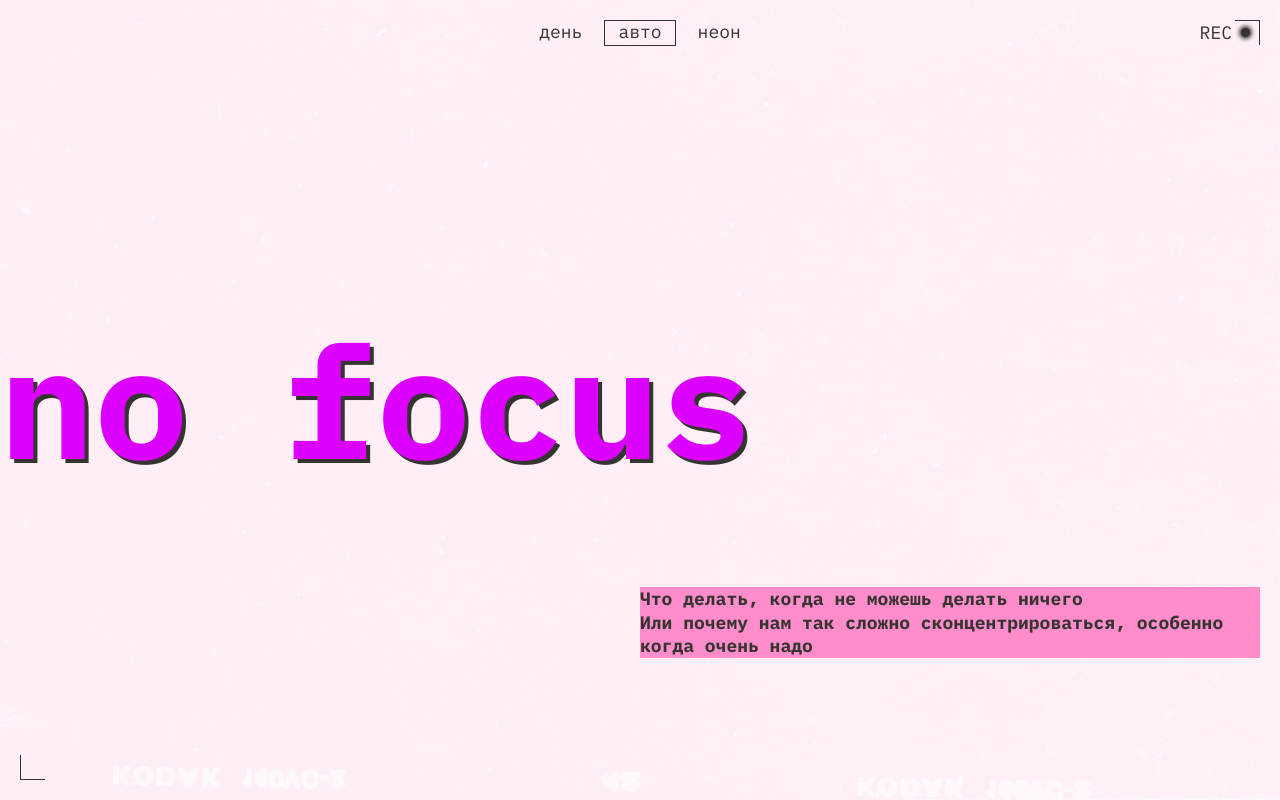
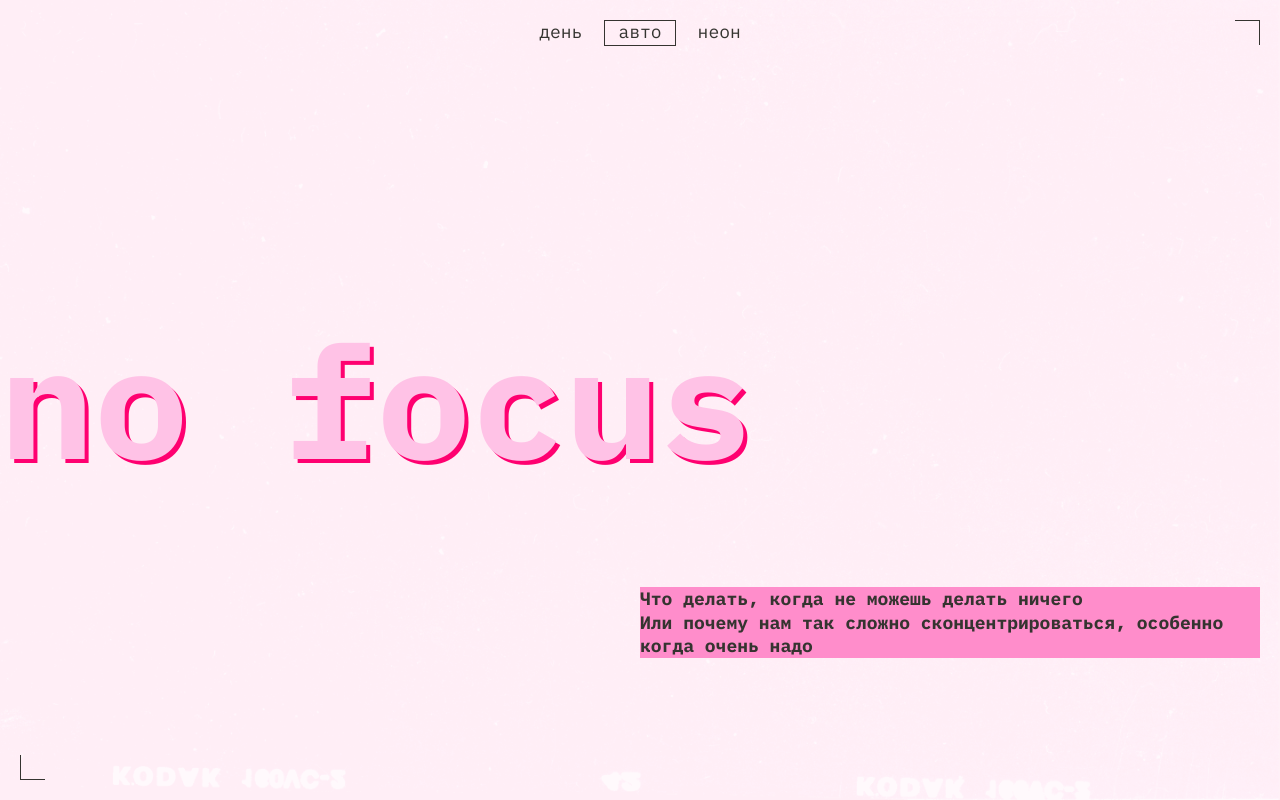
Before and after one commit to Ddenzl/slozhno-sosredotochitsya, a plain HTML site: page index.html in a window 1280 px wide. Shown: the top 800 px of the page. Drawn offline with Linux system fonts and the light colour scheme.

Commit message:
second commit

```diff
--- a/index.html
+++ b/index.html
@@ -56,7 +56,7 @@
     </header>
     <main class="main">
       <section class="section section__question">
-        <h3 class="title">Почему сосредоточиться так сложно</h3>
+        <h2 class="title">Почему сосредоточиться так сложно</h2>
         <article class="section__card">
           <h3 class="title title-decor">Многозадачность</h3>
           <p class="section__card-text">
@@ -91,7 +91,7 @@
         </article>
       </section>
       <section class="section section__problems">
-        <h3 class="title">Что снижает концентрацию внимания?</h3>
+        <h2 class="title">Что снижает концентрацию внимания?</h2>
         <div class="wrapper">
           <article class="section__card">
             <h3 class="title title-decor">Многозадачность</h3>
--- a/styles/dark.css
+++ b/styles/dark.css
@@ -20,20 +20,12 @@
   --title-color: var(--accent-color);
   --bg-image: url(../images/cover-image-dark.png);
   --hover-color: rgba(255, 0, 112, 0.4);
-}
 
-@media (prefers-color-scheme: dark) {
-  :root {
-    --accent-color: #ff0070;
-    --main-color: var(--accent-color);
-    --logo-color: #DB00FF;
-    --logo-shadow: var(--accent-color);
-    --text-color: #F1B2CE;
-    --decor-color-text: var(--bg-color);
-    --decor-color-bg: var(--main-color);
-    --bg-color: #000028;
-    --title-color: var(--accent-color);
-    --bg-image: url(../images/cover-image-dark.png);
-    --hover-color: rgba(255, 0, 112, 0.4);
+  .header__decor-element::before {
+    display: block;
+  }
+
+  .header__decor-element::after {
+    display: block;
   }
 }
--- a/styles/light.css
+++ b/styles/light.css
@@ -11,29 +11,46 @@
   */
   --accent-color: #353430;
   --main-color: #ff8dcb;
-  --logo-color: var(--main-color);
-  --logo-shadow: var(--accent-color);
+  --logo-color: #ffc2e6;
+  --logo-shadow: #ff0070;
   --text-color: var(--accent-color);
   --decor-color-text: var(--accent-color);
   --decor-color-bg: var(--main-color);
-  --bg-color: #FFF1F7;
+  --bg-color: #fff1f7;
   --title-color: var(--accent-color);
   --bg-image: url(../images/cover-image-light.png);
   --hover-color: rgba(50, 49, 45, 0.4);
+
+  .header__decor-element::before {
+    display: none;
+  }
+
+  .header__decor-element::after {
+    display: none;
+  }
 }
 
 @media (prefers-color-scheme: light) {
   :root {
     --accent-color: #353430;
     --main-color: #ff8dcb;
-    --logo-color: #DB00FF;
-    --logo-shadow: var(--accent-color);
+    --logo-color: #ffc2e6;
+    --logo-shadow: #ff0070;
     --text-color: var(--accent-color);
     --decor-color-text: var(--accent-color);
     --decor-color-bg: var(--main-color);
-    --bg-color: #FFF1F7;
+    --bg-color: #fff1f7;
     --title-color: var(--accent-color);
     --bg-image: url(../images/cover-image-light.png);
     --hover-color: rgba(50, 49, 45, 0.4);
+
+     .header__decor-element::after {
+      display: none;
+    }
+
+    .header__decor-element::before {
+      display: none;
+    }
+
   }
 }
--- a/styles/style.css
+++ b/styles/style.css
@@ -2,17 +2,18 @@
 
 .page {
   /* сохраните в разметке и стилях класс page. На его основе работает скрипт. */
-  background-color: var(--bg-color);
   background: var(--bg-image) center center no-repeat fixed;
   background-size: cover;
+  background-color: var(--bg-color);
   padding: var(--global-padding);
-  font-family: var(--main-font), sans-serif;
+  font-family: var(--main-font), monospace;
   font-weight: 400;
   font-size: 18px;
   line-height: 23.3px;
 }
 
 .header {
+  min-height: 668px;
   display: grid;
   grid-template-columns: 1fr;
   grid-template-rows: 1fr auto 1fr;
@@ -110,7 +111,7 @@
   content: "rec";
   position: absolute;
   color: var(--accent-color);
-  font-family: var(--main-font);
+  font-family: var(--main-font), monospace;
   font-size: 18px;
   font-weight: 400;
   line-height: 25px;
@@ -214,6 +215,7 @@
 /* --------------------------------- */
 
 .footer {
+  min-height: 668px;
   display: flex;
   height: calc(100vh - var(--global-padding) * 2);
   justify-content: center;
```
